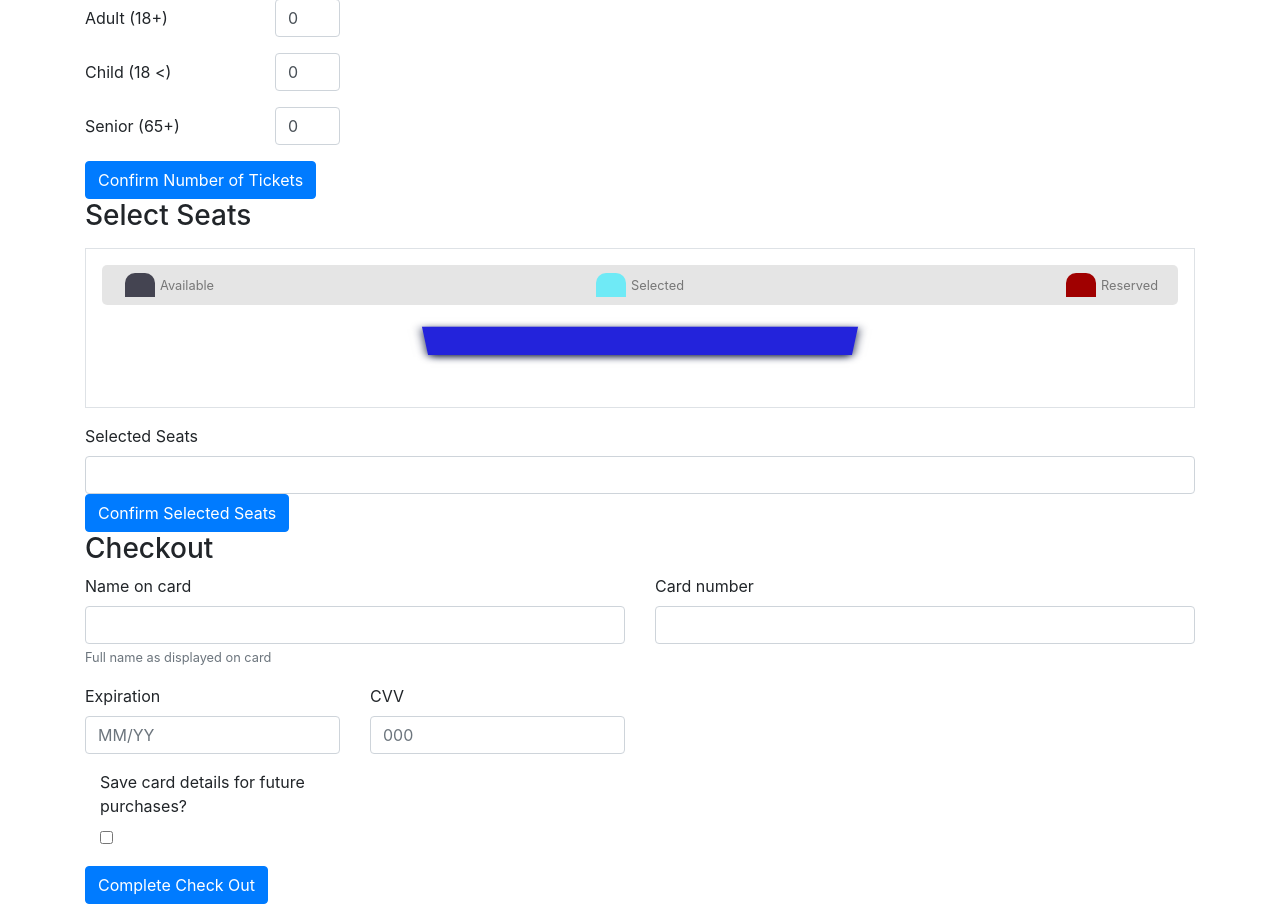
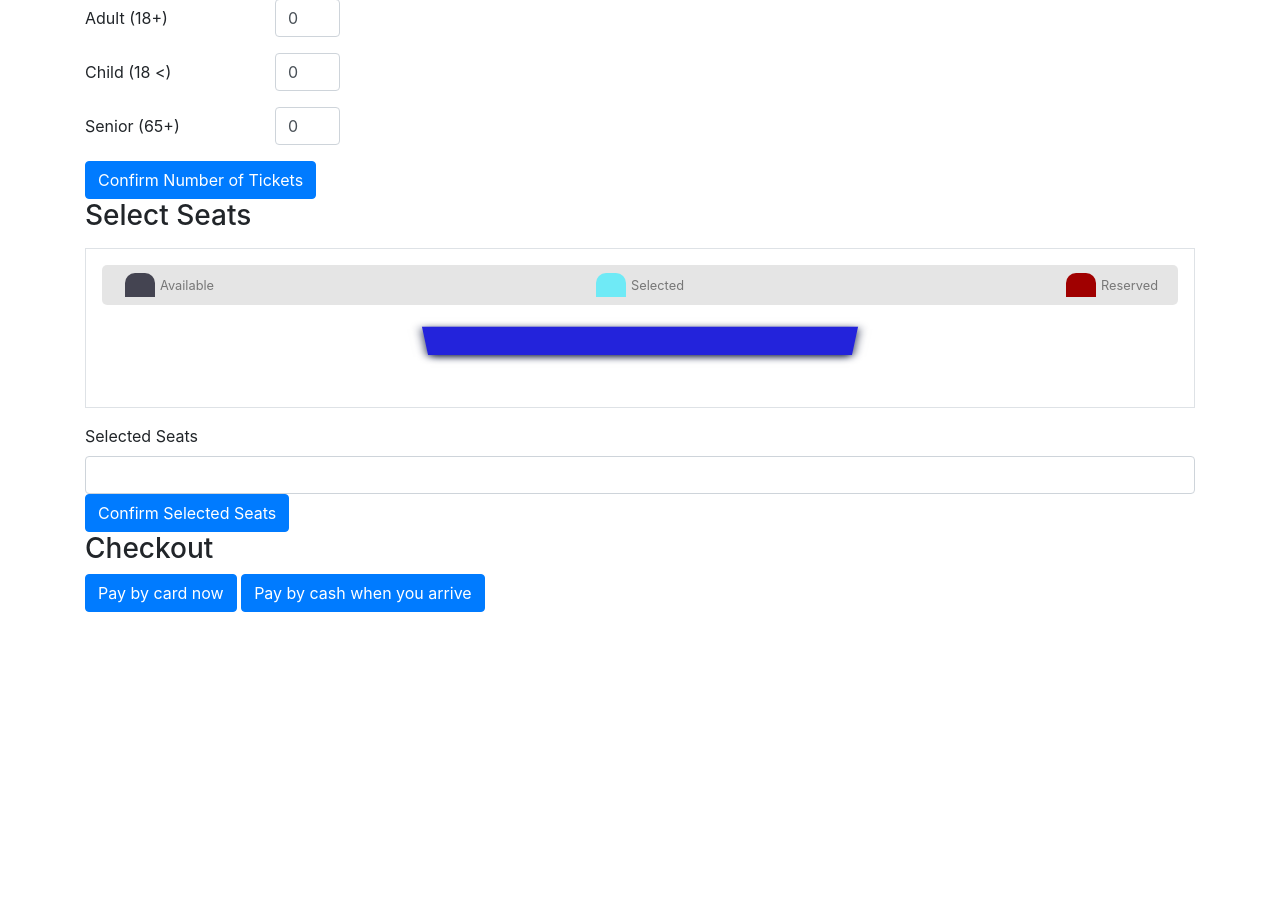
Before and after one commit to AndrzejMiskow/PyFilms-FullStack-Application, a Django app: template PyFilmsInc_root/customer/templates/buyTickets.html in a window 1280 px wide. Shown: the part 179-1083 px from the top of the page. After the commit the page ends 791 px from the top, so only its background shows below. Run offline with Django 3.2, Linux system fonts and the light colour scheme; the template is opened without the code that fills it: values that come from a table or form of the project are taken from there, others are empty; data comes from the database, SQL or seed files in the repository; some libraries are stand-ins or nearby versions.

Commit message:
Added a button to give the option to pay later in cash

```diff
--- a/PyFilmsInc_root/customer/templates/buyTickets.html
+++ b/PyFilmsInc_root/customer/templates/buyTickets.html
@@ -98,6 +98,15 @@ Checkout
          -->
         <h3>Checkout</h3>
 
+
+            <div class="row mb-6">
+                <div class="col-md-6 mb-3">
+                <a class="btn btn-primary" data-toggle="collapse" href="#card" role="button" aria-expanded="false">Pay by card now</a>
+                <button class="btn btn-primary" type="submit">Pay by cash when you arrive</button>
+                </div>
+            </div>
+
+            <div class="collapse"  id="card">
             <div class="row mb-6">
                 <div class="col-md-6 mb-3">
                     <label for="cName">Name on card</label>
@@ -138,6 +147,7 @@ Checkout
             </div>
 
             <button class="btn btn-primary" type="submit">Complete Check Out</button>
+            </div>
     </form>
 </div>
 
```
